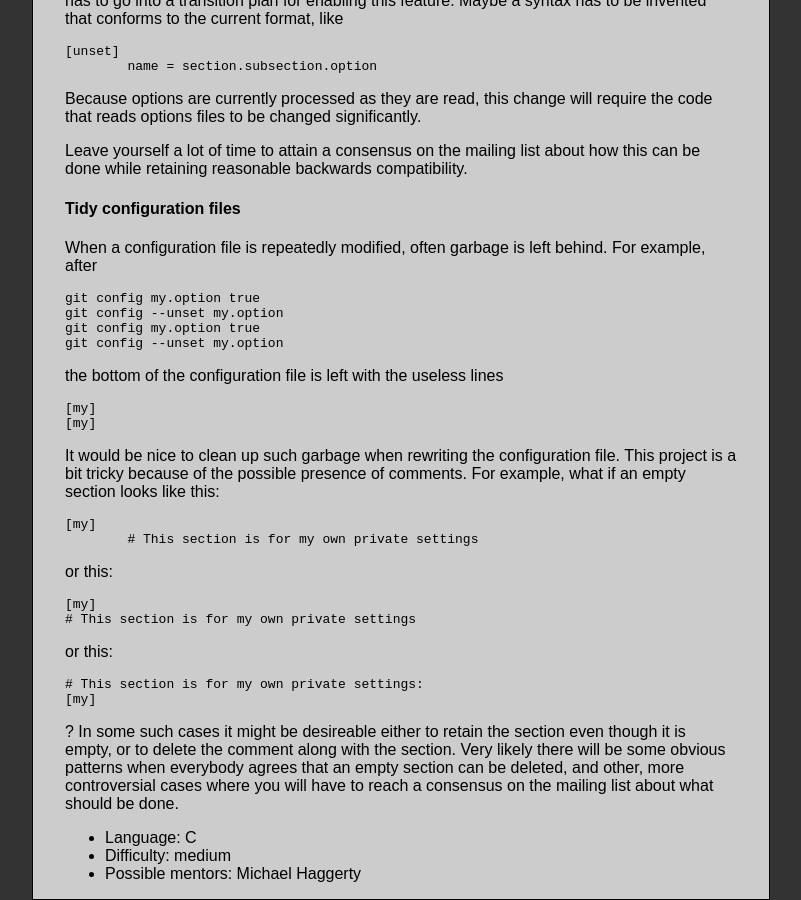
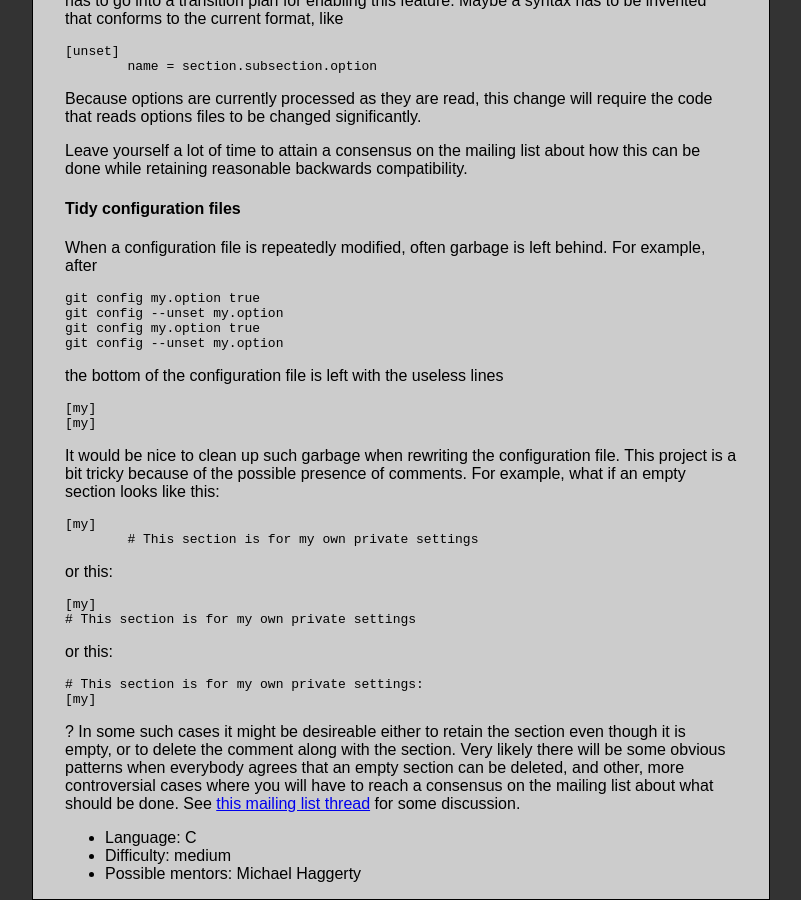
Before and after one commit to git/git.github.io, a Jekyll site: the page built from SoC-2014-Ideas.md, in a window 1280 px wide and 900 px high, scrolled down 4722 px. Shown: the whole window, without its empty margins (308-1109 px from the left). Built offline with Jekyll 4.4.1, drawn with Linux system fonts in a browser that asks for light colours; Markdown is read by kramdown in place of the engine named in the settings.

Commit message:
Add a link to a relevant mailing list discussion

```diff
--- a/SoC-2014-Ideas.md
+++ b/SoC-2014-Ideas.md
@@ -366,7 +366,9 @@
 the section.  Very likely there will be some obvious patterns when
 everybody agrees that an empty section can be deleted, and other, more
 controversial cases where you will have to reach a consensus on the
-mailing list about what should be done.
+mailing list about what should be done.  See [this mailing list
+thread](http://thread.gmane.org/gmane.comp.version-control.git/219505)
+for some discussion.
 
  - Language: C
  - Difficulty: medium
```
